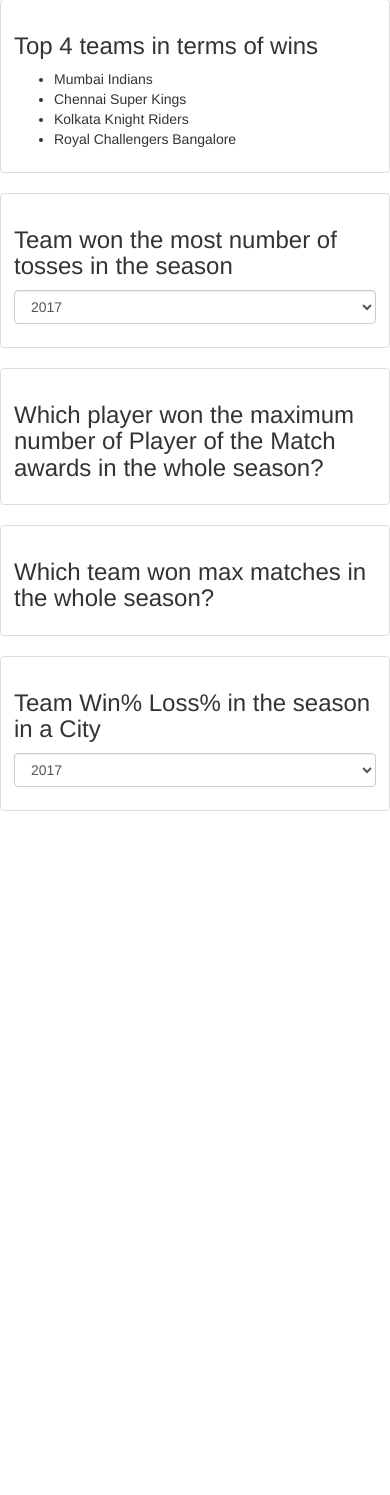
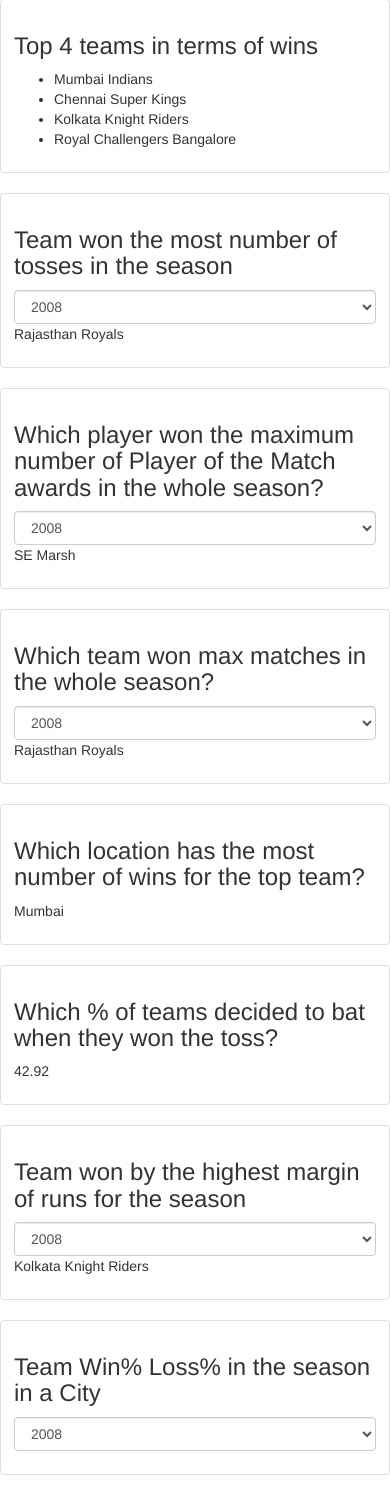
Before and after one commit to bhismnarayan/FlaskWebappAssignment, a Flask app: page / in a window 390 px wide. Shown: the part 113-1608 px from the top of the page. Before the commit the page ends 924 px from the top, so only its background shows below. Run offline with Flask 2, Linux system fonts and the light colour scheme; parts of the project's set-up code (start-up, migrations or seed data) failed here and were passed over; some libraries are stand-ins or nearby versions.

Commit message:
Added Files

```diff
--- a/app.py
+++ b/app.py
@@ -7,12 +7,20 @@ app = Flask(__name__)
 
 @app.route("/")
 def home():
-    data={}
-    data['season']=bf.getUniqueSeason()
-    data['topteam']=bf.top4TeamInWinnner()
-    #data['teamToWinMostTossInSeason']=bf.TeamToWinMostTossInSeason(2009)
-    data['PlayerToWinMaxManOfMatchInSeason']=bf.PlayerToWinMaxManOfMatchInSeason(2009)
-    return render_template("home.html",data=data)
+    try:
+        data={}
+        data['season']=bf.getUniqueSeason()
+        data['topteam']=bf.top4TeamInWinnner()
+        data['teamToWinMostTossInSeason']=bf.TeamToWinMostTossInSeason(data['season'][0])
+        data['PlayerToWinMaxManOfMatchInSeason']=bf.PlayerToWinMaxManOfMatchInSeason(data['season'][0])
+        data['TeamToWinMaxMaxinSeason']=bf.TeamToWinMaxMaxinSeason(data['season'][0])
+        data['LocationWithMostWinsForTopTeam']=bf.LocationWithMostWinsForTopTeam()
+        data['PercentageOfTeamDecidedToBatWhenWonTheToss']=bf.PercentageOfTeamDecidedToBatWhenWonTheToss()
+        data['HighestMarginWinForaseason']=bf.HighestMarginWinForaseason(data['season'][0])
+        return render_template("home.html",data=data)
+    except Exception as e:
+        return e
+
 
 
 @app.route("/teamToWinMostTossInSeason", methods=(['GET']))
@@ -32,15 +40,44 @@ def winlossPercentageSeason():
         return 'Season query parameter expected'
 
 @app.route("/PlayerToWinMaxManOfMatchInSeason", methods=(['GET']))
-#@app.errorhandler()
 def PlayerToWinMaxManOfMatchInSeason():
     season   = request.args.get('season')
     if season:
         return str(bf.PlayerToWinMaxManOfMatchInSeason(int(season)))
     else:
-        #return 'Season query parameter expected', 500
         return abort(500,'Season query parameter expected')
-        #raise BadRequest
+
+@app.route("/TeamToWinMaxMaxinSeason", methods=(['GET']))
+def TeamToWinMaxMaxinSeason():
+    season   = request.args.get('season')
+    if season:
+        return str(bf.TeamToWinMaxMaxinSeason(int(season)))
+    else:
+        return abort(500,'Season query parameter expected')
+
+@app.route("/LocationWithMostWinsForTopTeam", methods=(['GET']))
+def LocationWithMostWinsForTopTeam():
+    try:
+        return str(bf.LocationWithMostWinsForTopTeam())
+    except Exception as e:
+        return abort(500,e)
+
+@app.route("/PercentageOfTeamDecidedToBatWhenWonTheToss", methods=(['GET']))
+def PercentageOfTeamDecidedToBatWhenWonTheToss():
+    try:
+        return str(bf.PercentageOfTeamDecidedToBatWhenWonTheToss())
+    except Exception as e:
+        return abort(500,e)
+
+@app.route("/HighestMarginWinForaseason", methods=(['GET']))
+def HighestMarginWinForaseason():
+    season   = request.args.get('season')
+    if season:
+        return str(bf.HighestMarginWinForaseason(int(season)))
+    else:
+        return abort(500,'Season query parameter expected')
+
+
 
 if __name__ == "__main__":
     app.run(debug=True)
--- a/backendFunction.py
+++ b/backendFunction.py
@@ -4,7 +4,8 @@ matchdata = pd.read_csv(r"matches.csv")
 deliveriesdata = pd.read_csv(r"deliveries.csv")
 
 def getUniqueSeason():
-    return matchdata.season.unique()
+    return matchdata.season.sort_values().unique()
+
 
 
 #Top 4 teams in terms of wins
@@ -15,32 +16,29 @@ def top4TeamInWinnner():
 #Which team won the most number of tosses in the season
 def TeamToWinMostTossInSeason(season):
     resultdata=list(matchdata[matchdata['season']==season].groupby('toss_winner').size().sort_values(ascending=False).head(1).index)
-    return resultdata
+    return resultdata[0]
 
 #Which player won the maximum number of Player of the Match awards in the whole season
 def PlayerToWinMaxManOfMatchInSeason(season):
     resultdata=list(matchdata.loc[(matchdata['season'] == season)].groupby('player_of_match').size().sort_values(ascending=False).head(1).index)
-    print(resultdata)
-    return resultdata
+    return resultdata[0]
 
 
 #Which team won max matches in the whole season
 def TeamToWinMaxMaxinSeason(season):
-    resultdata=matchdata.loc[(matchdata['season'] == season)].groupby('winner').size().sort_values(ascending=False).head(1)
-    return resultdata
+    resultdata=list(matchdata.loc[(matchdata['season'] == season)].groupby('winner').size().sort_values(ascending=False).head(1).index)
+    return resultdata[0]
 
 #   Which location has the most number of wins for the top team
 def LocationWithMostWinsForTopTeam():
     topteamdata=top4TeamInWinnner()
-    resultdata=matchdata.loc[(matchdata['winner'] ==topteamdata) ].groupby('city').size().sort_values(ascending=False).head(1)
-    print(resultdata)
-    return resultdata
+    resultdata=list(matchdata.loc[(matchdata['winner'] ==topteamdata[0]) ].groupby('city').size().sort_values(ascending=False).head(1).index)
+    return resultdata[0]
 
 #	Which % of teams decided to bat when they won the toss
 def PercentageOfTeamDecidedToBatWhenWonTheToss():
     resultdata=matchdata.loc[(matchdata['toss_decision'] =='bat') ].groupby('toss_decision').size().sort_values(ascending=False).head()[0]/matchdata.shape[0]
-    print(resultdata)
-    return resultdata
+    return round(resultdata*100,2)
 
 #	Which location hosted most number of matches and win % and loss % for the season
 def LocationHostedMostNumberOfMatchesAndWinLossPercentage(season):
@@ -67,9 +65,9 @@ def LocationHostedMostNumberOfMatchesAndWinLossPercentage(season):
 
 #	Which team won by the highest margin of runs  for the season
 def HighestMarginWinForaseason(season):
-    resultdata=matchdata.loc[(matchdata['win_by_runs'] > 0) & (matchdata['season'] == 2008)].sort_values(ascending=False,by='win_by_runs').head(1).winner
-    print(resultdata)
-    return resultdata
+    resultdata=matchdata.loc[(matchdata['win_by_runs'] > 0) & (matchdata['season'] == season)].sort_values(ascending=False,by='win_by_runs').head(1).winner
+
+    return resultdata.iat[0]
 
 
 #Which team won by the highest number of wickets for the season
@@ -100,4 +98,4 @@ def MostNumberOfCatchesByFielderinMatchForTheSelectedSeason(season):
     return resultdata
 
 
-#LocationHostedMostNumberOfMatchesAndWinLossPercentage(2013)
+PercentageOfTeamDecidedToBatWhenWonTheToss()
--- a/static/home.js
+++ b/static/home.js
@@ -20,6 +20,69 @@
 
     }
 
+    function PlayerToWinMaxManOfMatchInSeason(){
+        season=$("#seasonMostManOfTheMatch").val()
+        console.log(season)
+        $.ajax({
+                   url: "/PlayerToWinMaxManOfMatchInSeason?season="+season,
+                   method: "GET",
+                   headers: { "Accept": "application/json; odata=verbose" },
+                   success: function (data) {
+                        if (data) {
+                            console.log(data)
+                            $('#PlayerToWinMaxManOfMatchInSeason').text(data);
+                             //This section can be used to iterate through data and show it on screen
+                        }
+                  },
+                  error: function (data) {
+                      alert("Error: "+ data);
+                 }
+          });
+
+    }
+
+    //team to win most match in a season
+    function TeamToWinMaxMaxinSeason(){
+        season=$("#seasonTeamWonMaxMatches").val()
+        console.log(season)
+        $.ajax({
+                   url: "/TeamToWinMaxMaxinSeason?season="+season,
+                   method: "GET",
+                   headers: { "Accept": "application/json; odata=verbose" },
+                   success: function (data) {
+                        if (data) {
+                            console.log(data)
+                            $('#TeamToWinMaxMaxinSeason').text(data);
+                             //This section can be used to iterate through data and show it on screen
+                        }
+                  },
+                  error: function (data) {
+                      alert("Error: "+ data);
+                 }
+          });
+
+    }
+
+    function teamToWinByHighestMarginOfRun(){
+        season=$("#seasonTeamWonMaxMatches").val()
+        console.log(season)
+        $.ajax({
+                   url: "/HighestMarginWinForaseason?season="+season,
+                   method: "GET",
+                   headers: { "Accept": "application/json; odata=verbose" },
+                   success: function (data) {
+                        if (data) {
+                            console.log(data)
+                            $('#teamWinByHighestMarginOfRun').text(data);
+                             //This section can be used to iterate through data and show it on screen
+                        }
+                  },
+                  error: function (data) {
+                      alert("Error: "+ data);
+                 }
+          });
+
+    }
     function winlossstasts(){
         season=$("#winlossseason").val()
         console.log(season)
--- a/templates/home.html
+++ b/templates/home.html
@@ -34,7 +34,7 @@
                                 <option value="{{season}}">{{season}}</option>
                                 {% endfor %}
                               </select>
-                        <p id='teamToWinMostTossInSeason'>
+                        <p id='teamToWinMostTossInSeason'>    {{data['teamToWinMostTossInSeason']}}
                         </p>
                         </div>
                     </div>
@@ -45,7 +45,12 @@
                     <div class="thumbnail">
                       <div class="caption">
                         <h3>Which player won the maximum number of Player of the Match awards in the whole season?</h3>
-                        <p>{{data['PlayerToWinMaxManOfMatchInSeason'].index[0]}}
+                        <select class="form-control" id="seasonMostManOfTheMatch" onchange="PlayerToWinMaxManOfMatchInSeason()">
+                          {% for season in data['season'] %}
+                          <option value="{{season}}">{{season}}</option>
+                          {% endfor %}
+                        </select>
+                        <p id="PlayerToWinMaxManOfMatchInSeason">{{data['PlayerToWinMaxManOfMatchInSeason']}}
                         </p>
                         </div>
                     </div>
@@ -57,11 +62,56 @@
     <div class="thumbnail">
       <div class="caption">
         <h3>Which team won max matches in the whole season?</h3>
-        <p>{{data['PlayerToWinMaxManOfMatchInSeason'].index[0]}}
+        <select class="form-control" id="seasonTeamWonMaxMatches" onchange="TeamToWinMaxMaxinSeason()">
+          {% for season in data['season'] %}
+          <option value="{{season}}">{{season}}</option>
+          {% endfor %}
+        </select>
+        <p id="TeamToWinMaxMaxinSeason">{{data['TeamToWinMaxMaxinSeason']}}
         </p>
         </div>
     </div>
 </div>
+<!--Which location has the most number of wins for the top team-->
+<div class="col-sm-6 col-md-4">
+  <div class="thumbnail">
+    <div class="caption">
+      <h3>Which location has the most number of wins for the top team?</h3>
+
+      <p id="LocationWithMostWin">{{data['LocationWithMostWinsForTopTeam']}}
+      </p>
+      </div>
+  </div>
+</div>
+<!--Which % of teams decided to bat when they won the toss-->
+<div class="col-sm-6 col-md-4">
+  <div class="thumbnail">
+    <div class="caption">
+      <h3>Which % of teams decided to bat when they won the toss?</h3>
+
+      <p id="teamsDecidedBatWonToss">{{data['PercentageOfTeamDecidedToBatWhenWonTheToss']}}
+      </p>
+      </div>
+  </div>
+</div>
+
+<!--Which team won by the highest margin of runs for the season-->
+<div class="col-sm-6 col-md-4">
+  <div class="thumbnail">
+    <div class="caption">
+      <h3>Team won by the highest margin of runs for the season</h3>
+      <select class="form-control" id="seasonWinByHighestMarginOfRun" onchange="teamToWinByHighestMarginOfRun()">
+              {% for season in data['season'] %}
+              <option value="{{season}}">{{season}}</option>
+              {% endfor %}
+            </select>
+      <p id='teamWinByHighestMarginOfRun'>    {{data['HighestMarginWinForaseason']}}
+      </p>
+      </div>
+  </div>
+</div>
+
+
           <div class="col-sm-6 col-md-4">
             <div class="thumbnail">
               <div class="caption">
```
Also changed, not shown: 1 other file.
